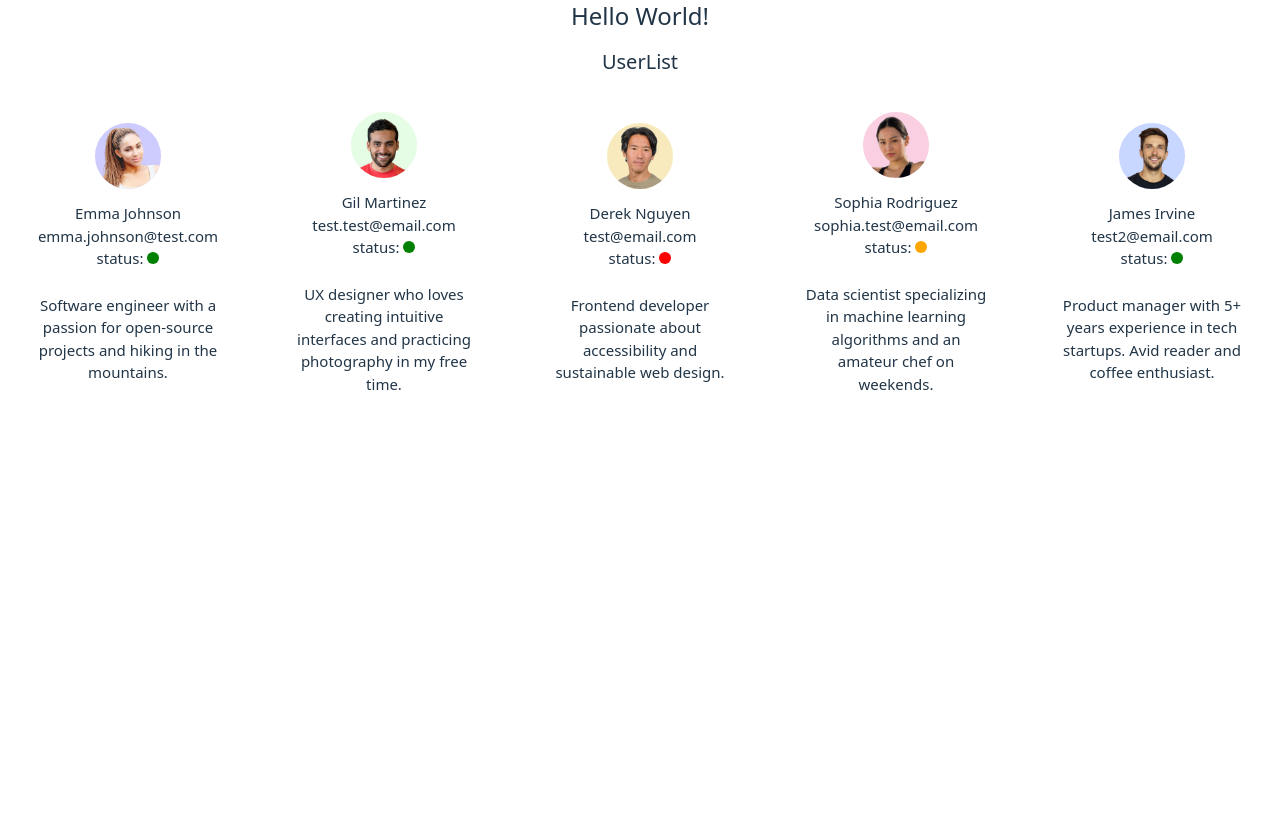
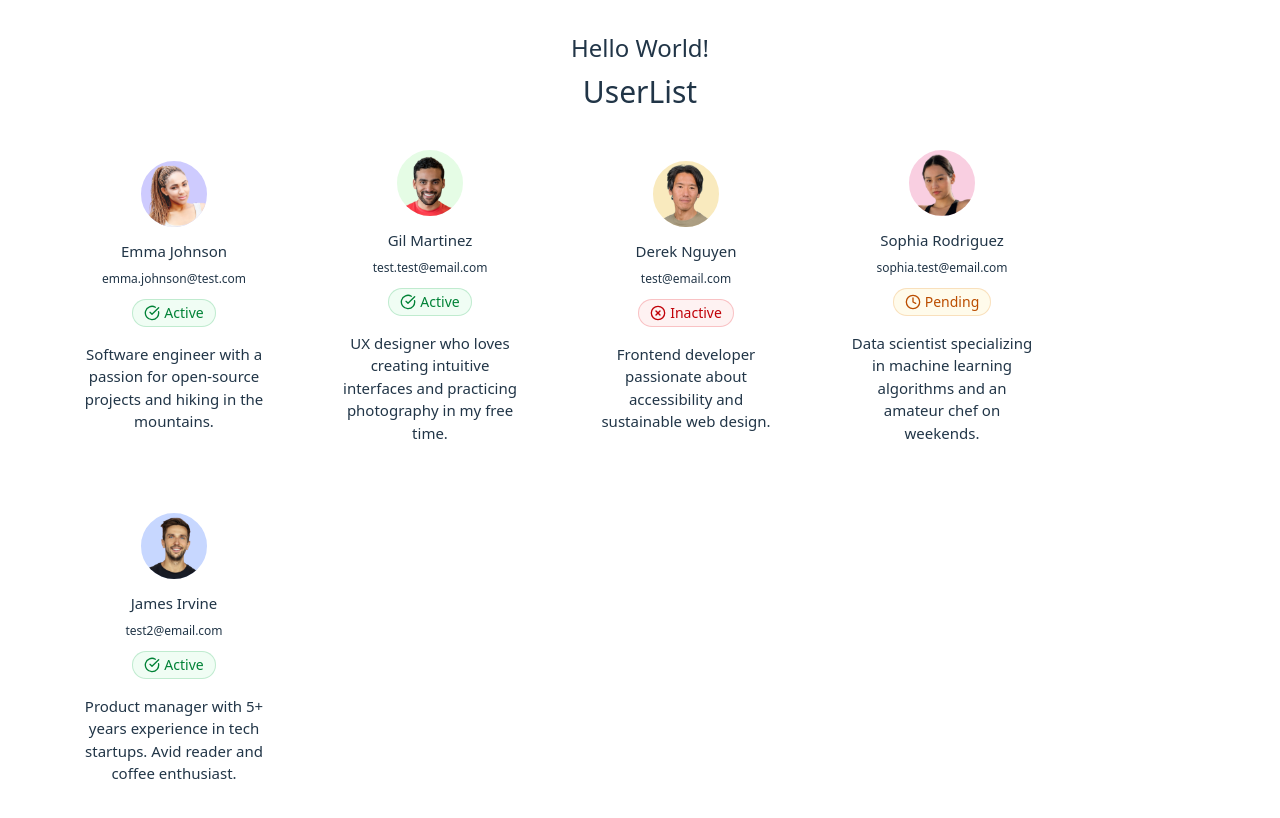
Before and after one commit to joeoverflowcode/typescript-basics, a React (Vite) app: page / in a window 1280 px wide. Shown: the top 818 px of the page. Built offline with nearby package versions, Linux system fonts and the light colour scheme.

Commit message:
feat: status badges with icons

```diff
--- a/package.json
+++ b/package.json
@@ -10,6 +10,7 @@
     "preview": "vite preview"
   },
   "dependencies": {
+    "lucide-react": "^0.540.0",
     "react": "^19.1.1",
     "react-dom": "^19.1.1"
   },
--- a/src/App.tsx
+++ b/src/App.tsx
@@ -1,9 +1,9 @@
 import UserList from "./components/UserList";
-import { users } from "./data/users"
+import { users } from "./data/users";
 
 function App() {
   return (
-    <div className="text-center">
+    <div className="text-center p-8">
       <h1 className="text-2xl">Hello World!</h1>
       <UserList data={users}/>
     </div>
--- /dev/null
+++ b/src/components/StatusBadge.tsx
@@ -0,0 +1,20 @@
+import { statusConfig } from "../types/shared"
+import type { UserStatus } from "../types/shared"
+
+
+interface StatusBadgeProps {
+    status: UserStatus
+}
+
+export function StatusBadge ({status}: StatusBadgeProps) {
+  const config = statusConfig[status]
+  const Icon = config.icon
+    return (
+    <span className={`inline-flex items-center gap-x-1 px-3 py-1 rounded-full text-sm font-medium ring-1 ring-inset mt-3 ${config.class}`}>
+        <Icon className="h-4 w-4"/>
+        {config.label}
+    </span>
+  )
+}
+
+export default StatusBadge
--- a/src/components/UserList.tsx
+++ b/src/components/UserList.tsx
@@ -1,47 +1,29 @@
 import type { User } from "../types/shared";
-import { statusConfig } from "../types/shared";
+import StatusBadge from "./StatusBadge";
 
 type UserListProps = {
-  data: Array<User>;
+  data: User[];
 };
 
 const UserList = ({ data }: UserListProps) => {
   return (
-    <div className="p-4">
-      <h3 className="text-xl pb-4">UserList</h3>
+    <div className="container">
+      <h3 className="text-3xl">UserList</h3>
       <div className="user-list">
-        {data.map((user) => {
-          const config = statusConfig[user.status];
-          return (
+        {data.map((user) => (
           <div key={user.id} className="user-card">
             <img
               src={user.avatar_url}
+              alt={user.first_name}
+              className="avatar"
               style={{ backgroundColor: user.background_color }}
-                className="avatar"
             />
-              <div>
-                {user.first_name} <span>{user.last_name}</span>
+            <p className="pb-2">{user.first_name} <span>{user.last_name}</span></p>
+            <p className="text-xs">{user.email}</p>
+            <StatusBadge status={user.status}/>
+            <p className="pt-4">{user.bio}</p>
           </div>
-              <div>{user.email}</div>
-              <div
-                style={{ alignItems: "center", gap: "0.5rem" }}
-              >
-                status: {" "}
-                <span
-                  style={{
-                    display: "inline-block",
-                    width: "12px",
-                    height: "12px",
-                    borderRadius: "50%",
-                    backgroundColor: config.color,
-                  }}
-                > {" "}</span>
-
-              </div>
-              <p className="pt-6">{user.bio}</p>
-            </div>
-          );
-        })}
+        ))}
       </div>
     </div>
   );
--- a/src/index.css
+++ b/src/index.css
@@ -22,17 +22,22 @@
   }
 }
 
-.user-list{
+.container {
+  padding: 10px;
+}
+
+.user-list {
   display: flex;
   flex-direction: row;
   flex-wrap: wrap;
-  gap:2rem;
-  justify-content: center;
+  gap: 2rem;
+  margin: auto;
+  padding: 20px;
 }
 
 .user-card {
   display: flex;
-  flex-direction:column;
+  flex-direction: column;
   justify-content: center;
   align-items: center;
   text-align: center;
@@ -40,7 +45,7 @@
   max-width: 14rem;
   padding: 1rem;
   border-radius: 15px;
-  font-size:15px;
+  font-size: 15px;
 }
 
 .avatar {
@@ -49,5 +54,4 @@
   width: 4.5rem;
   height: 4.5rem;
   margin-bottom: 10px;
-
 }
--- a/src/types/shared.ts
+++ b/src/types/shared.ts
@@ -1,3 +1,6 @@
+import { CheckCircle, XCircle, Clock } from "lucide-react";
+import type {LucideProps} from 'lucide-react'
+
 export interface User {
   id: number;
   first_name: string;
@@ -13,18 +16,25 @@ export type UserStatus = "active" | "inactive" | "pending";
 
 export const statusConfig: Record<
   UserStatus,
-  { color: string; label: string }
+  {
+    class: string;
+    label: string;
+    icon: React.ComponentType<LucideProps>
+  }
 > = {
   active: {
-    color: "green",
+    class: "bg-green-50 text-green-700 ring-green-600/20",
     label: "Active",
+    icon: CheckCircle,
   },
   inactive: {
-    color: "red",
+    class: "bg-red-50 text-red-700 ring-red-600/20",
     label: "Inactive",
+    icon: XCircle,
   },
   pending: {
-    color: "orange",
+    class: "bg-amber-50 text-amber-700 ring-amber-600/20",
     label: "Pending",
+    icon: Clock,
   },
 };
--- a/src/utils/colorUtils.ts
+++ /dev/null
@@ -1,10 +0,0 @@
-  export const getAvatarColor = (firstName: string, lastName: string) => {
-    const nameString = firstName + lastName;
-    let hash = 0;
-
-    for (let i = 0; i < nameString.length; i++) {
-      hash = nameString.charCodeAt(i) + ((hash << 5) - hash);
-    }
-    const hue = Math.abs(hash) % 360;
-    return `hsl(${hue}, 70%, 85%)`;
-  };
```
Also changed, not shown: 1 other file (tests, documents, lock files or other folders). Lines whose indentation alone changed are shown as unchanged.
